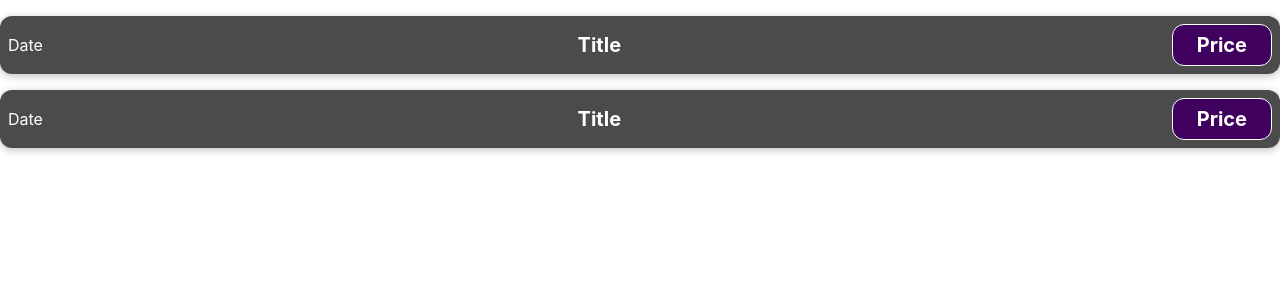
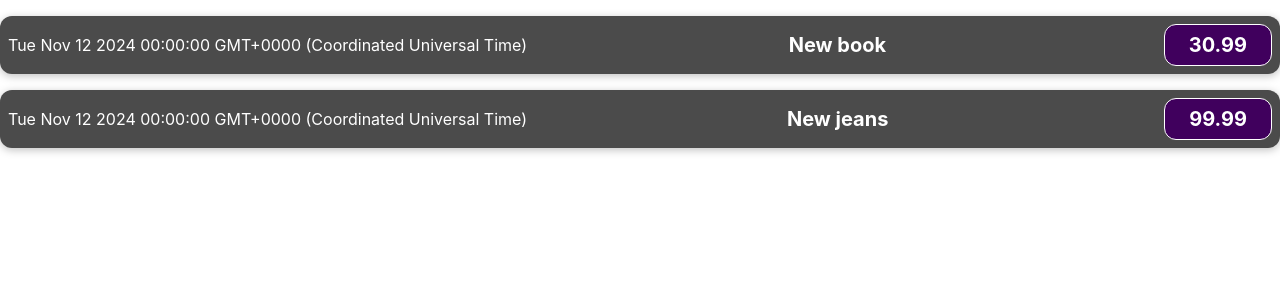
Before and after one commit to kllike/expenses, a React (Create React App) app: page / in a window 1280 px wide. Shown: the top 300 px of the page. Built offline with nearby package versions, Linux system fonts and the light colour scheme.

Commit message:
comonent, values, props

```diff
--- a/src/App.js
+++ b/src/App.js
@@ -2,10 +2,22 @@
 import ExpenseItem from './components/ExpenseItem';
 
 const App = () => {
+  const expenses = [
+    {
+    date: new Date(2024, 10, 12),
+    title: 'New book',
+    price: 30.99
+    },
+    {
+      date: new Date(2024, 10, 12),
+      title: 'New jeans',
+      price: 99.99
+    }
+   ]
   return (
     <div className="App">
-      <ExpenseItem />
-      <ExpenseItem />
+      <ExpenseItem data={expenses [0]}/>
+      <ExpenseItem data={expenses [1]}/>
     </div>
   );
 }
--- a/src/components/ExpenseItem.js
+++ b/src/components/ExpenseItem.js
@@ -1,12 +1,16 @@
 import './ExpenseItem.css'
 
-const ExpenseItem = () => {
+const ExpenseItem = (props) => {
+
+   console.log(props)
+   console.log(props.data)
+
     return (
         <div className='expense-item'>
-            <div>Date</div>
+            <div>{props.data.date.toString()}</div>
             <div className='expense-item__description'>
-                <h2>Title</h2>
-                <div className='expense-item__price'>Price</div>
+                <h2>{props.data.title}</h2>
+                <div className='expense-item__price'>{props.data.price}</div>
             </div>
         </div>
     )
```
